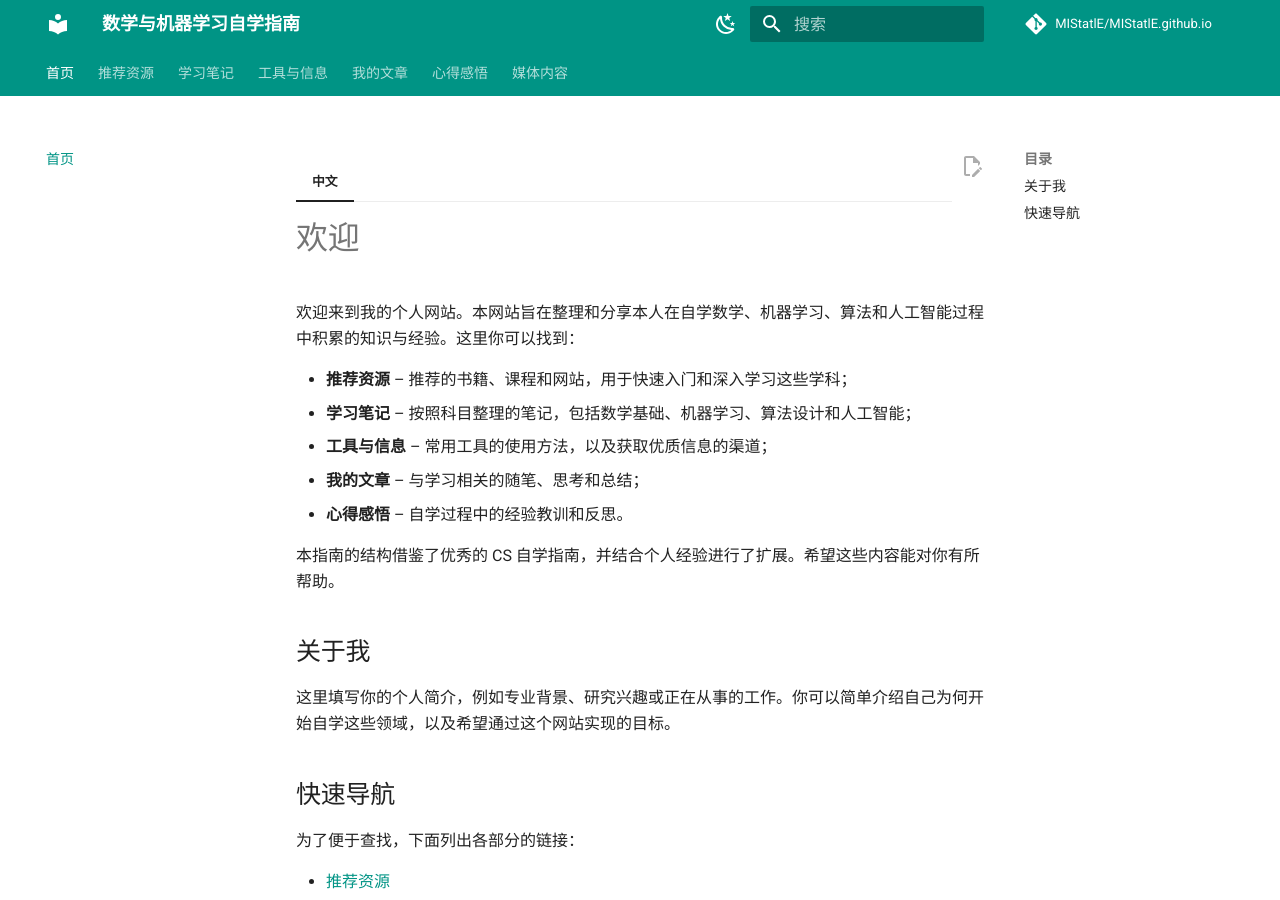
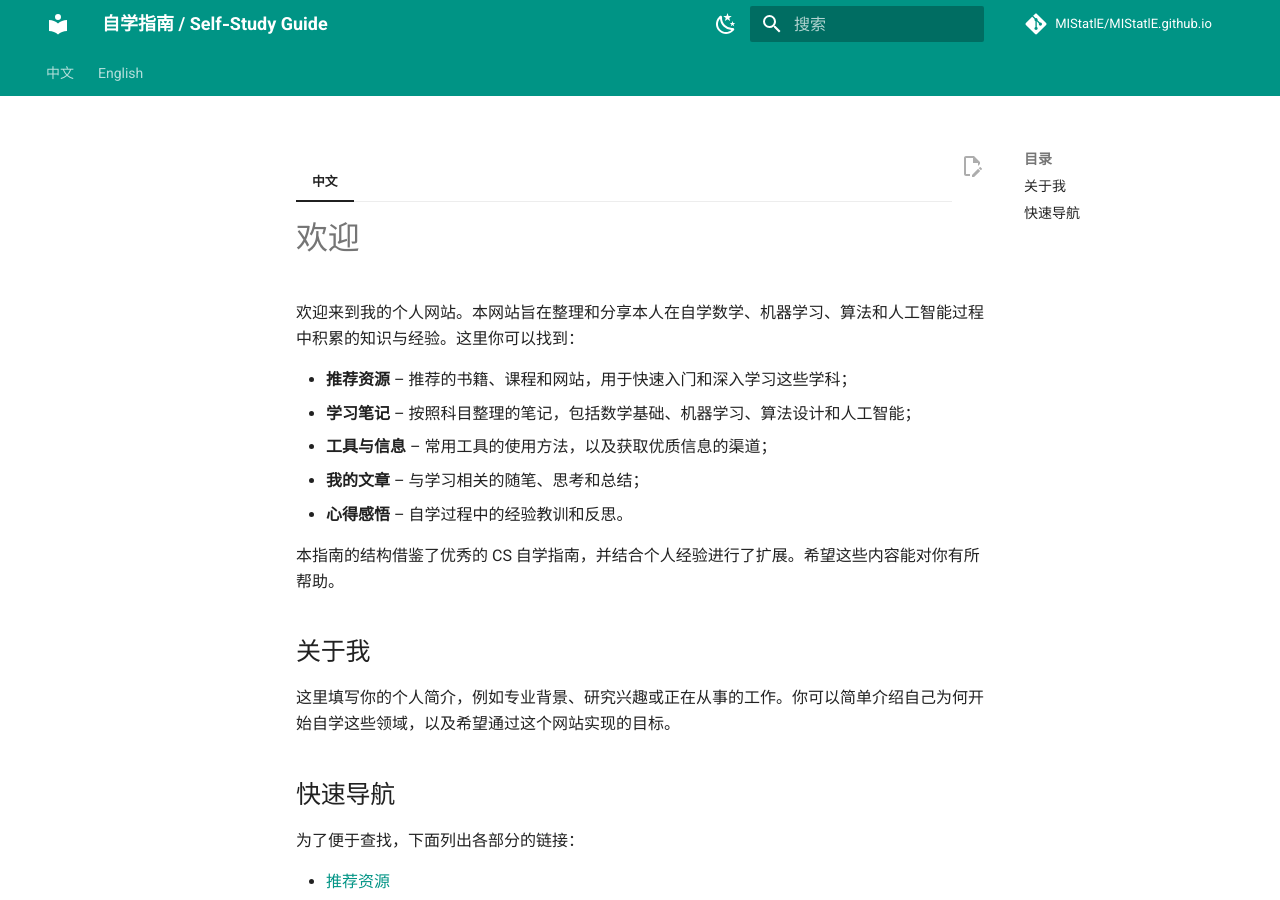
Before and after one commit to MIStatlE/MIStatlE.github.io, an MkDocs documentation site: the page built from docs/index.md, in a window 1280 px wide and 900 px high. Built offline with MkDocs 1.6.1 and Material for MkDocs 9.7.7, drawn with Linux system fonts in a browser that asks for light colours; comment, search, counter and statistics services are not loaded; some of the changed lines change nothing that is shown.

Commit message:
Add files via upload

```diff
--- a/mkdocs.yml
+++ b/mkdocs.yml
@@ -1,5 +1,5 @@
-site_name: 数学与机器学习自学指南
-site_description: 个人自学数学、机器学习、算法与人工智能的资源与笔记
+site_name: 自学指南 / Self‑Study Guide
+site_description: 自学计算机科学、数学与个人成长的资源与笔记
 site_author: MIStatlE
 site_url: https://mistatle.github.io
 repo_url: https://github.com/MIStatlE/MIStatlE.github.io
@@ -67,18 +67,35 @@
 
 # 网站导航结构
 nav:
-  - 首页: index.md
-  - 推荐资源:
-      - 总览: resources/index.md
-      - 课程推荐: resources/courses.md
-  - 学习笔记:
-      - 数学基础: notes/math.md
-      - 机器学习: notes/ml.md
-      - 算法设计: notes/algorithm.md
-      - 人工智能: notes/ai.md
-  - 工具与信息:
-      - 工具使用方法: tools.md
-      - 信息源: sources.md
-  - 我的文章: articles/index.md
-  - 心得感悟: reflections.md
-  - 媒体内容: media.md
+  - 中文:
+      - 首页: zh/index.md
+      - 前言: zh/preface.md
+      - 如何使用这本书: zh/how-to-use.md
+      - CS学习规划: zh/plan.md
+      - 必学工具: zh/tools.md
+      - 好书推荐: zh/books.md
+      - 数学基础: zh/math-basic.md
+      - 数学进阶: zh/math-advanced.md
+      - 编程入门: zh/programming-basic.md
+      - 电子基础: zh/electronics.md
+      - 数据结构与算法: zh/data-algorithm.md
+      - 软件工程: zh/software-engineering.md
+      - 计算机系统基础: zh/computer-systems.md
+      - 心智成长: zh/growth.md
+      - 媒体内容: zh/media.md
+  - English:
+      - Home: en/index.md
+      - Preface: en/preface.md
+      - How to Use This Guide: en/how-to-use.md
+      - CS Learning Plan: en/plan.md
+      - Essential Tools: en/tools.md
+      - Recommended Books: en/books.md
+      - Mathematics Basics: en/math-basic.md
+      - Advanced Mathematics: en/math-advanced.md
+      - Programming Basics: en/programming-basic.md
+      - Electronics Basics: en/electronics.md
+      - Data Structures & Algorithms: en/data-algorithm.md
+      - Software Engineering: en/software-engineering.md
+      - Computer Systems: en/computer-systems.md
+      - Personal Growth: en/growth.md
+      - Media: en/media.md
```
